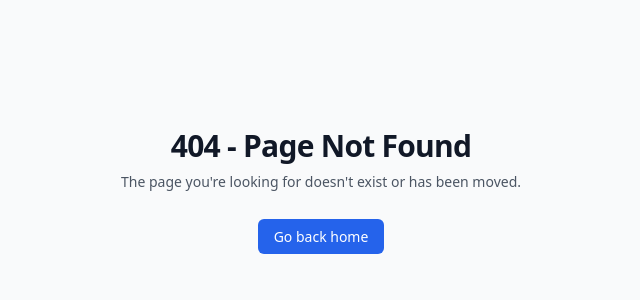
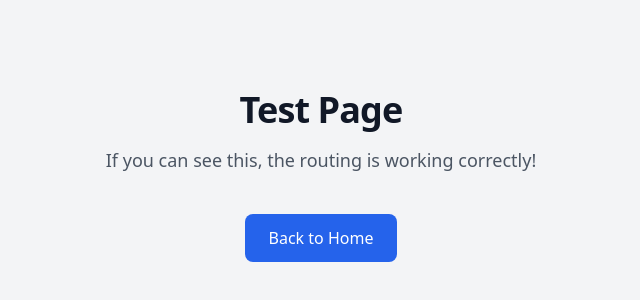
Before and after one commit to GreySilion/new.feedback.greysilicom.com, a Next.js app: page /test in a window 1280 px wide. Before the commit this address had no page. Shown: the part 224-524 px from the top of the page, without its empty margins (319-959 px from the left). Built offline with nearby package versions, Linux system fonts and the light colour scheme.

Commit message:
working o the loader spinner for landing page

```diff
--- a/next.config.js
+++ b/next.config.js
@@ -3,8 +3,8 @@ const nextConfig = {
   // Enable static exports for the standalone output
   output: 'standalone',
 
-  // Add trailing slash to help with static exports
-  trailingSlash: true,
+  // Remove trailing slash to prevent routing issues
+  trailingSlash: false,
 
   // Enable React strict mode
   reactStrictMode: true,
--- /dev/null
+++ b/src/app/ClientLayout.tsx
@@ -0,0 +1,46 @@
+'use client';
+
+import { usePathname, useSearchParams } from 'next/navigation';
+import { useEffect, useState } from 'react';
+import Loading from './loading';
+
+export default function ClientLayout({ children }: { children: React.ReactNode }) {
+  const pathname = usePathname();
+  const searchParams = useSearchParams();
+  const [isLoading, setIsLoading] = useState(true);
+
+  useEffect(() => {
+    // Set loading to false after initial render
+    const timer = setTimeout(() => {
+      setIsLoading(false);
+    }, 0);
+    return () => clearTimeout(timer);
+  }, []);
+
+  // Show loading state when route changes
+  useEffect(() => {
+    const handleStart = () => setIsLoading(true);
+    const handleComplete = () => {
+      const timer = setTimeout(() => {
+        setIsLoading(false);
+      }, 0);
+      return () => clearTimeout(timer);
+    };
+
+    // Set loading to false after the first render
+    handleComplete();
+
+    return () => {
+      // Cleanup
+    };
+  }, [pathname, searchParams]);
+
+  return (
+    <>
+      {isLoading && <Loading />}
+      <div className={isLoading ? 'opacity-0' : 'opacity-100 transition-opacity duration-300'}>
+        {children}
+      </div>
+    </>
+  );
+}
--- a/src/app/layout.tsx
+++ b/src/app/layout.tsx
@@ -2,6 +2,7 @@ import type { Metadata, Viewport } from 'next';
 import { Inter } from 'next/font/google';
 import './globals.css';
 import { Suspense } from 'react';
+import ClientLayout from './ClientLayout';
 import Loading from './loading';
 
 const inter = Inter({
@@ -34,11 +35,11 @@ export default function RootLayout({
 }>) {
   return (
     <html lang="en" className={`${inter.variable} font-sans`} suppressHydrationWarning>
-      <body className="min-h-screen bg-background font-sans antialiased">
+      <body className="min-h-screen bg-white font-sans antialiased">
         <Suspense fallback={<Loading />}>
-          <div className="relative flex min-h-screen flex-col">
+          <ClientLayout>
             {children}
-          </div>
+          </ClientLayout>
         </Suspense>
       </body>
     </html>
--- a/src/app/loading.tsx
+++ b/src/app/loading.tsx
@@ -1,11 +1,32 @@
-                                                                            export default function Loading() {
+'use client';
+
+import { useEffect, useState } from 'react';
+
+export default function Loading() {
+  const [isVisible, setIsVisible] = useState(false);
+
+  // This ensures the loading state is shown immediately on the client
+  useEffect(() => {
+    setIsVisible(true);
+  }, []);
+
+  if (!isVisible) {
+    return null;
+  }
+
   return (
-    <div className="flex flex-col items-center justify-center min-h-screen space-y-4">
+    <div className="fixed inset-0 z-50 flex flex-col items-center justify-center min-h-screen bg-white">
       <div className="relative">
         <div className="w-16 h-16 border-4 border-gray-200 rounded-full"></div>
-        <div className="absolute top-0 left-0 w-16 h-16 border-4 border-t-primary border-r-transparent border-b-transparent border-l-transparent rounded-full animate-spin"></div>
+        <div
+          className="absolute top-0 left-0 w-16 h-16 border-4 border-t-primary border-r-transparent border-b-transparent border-l-transparent rounded-full animate-spin"
+          style={{
+            borderTopColor: 'hsl(222.2, 47.4%, 11.2%)', // Using a darker color for better visibility
+            borderWidth: '4px',
+          }}
+        ></div>
       </div>
-      <p className="text-gray-600 text-lg font-medium">Hold on, Loading your page...</p>
+      <p className="mt-4 text-gray-600 text-lg font-medium animate-pulse">Loading your page...</p>
     </div>
   );
 }
--- a/src/app/page.tsx
+++ b/src/app/page.tsx
@@ -6,10 +6,17 @@ import { motion } from 'framer-motion';
 import Link from 'next/link';
 
 // Import components
-import FAQ from './components/FAQ/FAQ';
-import HowItWorks from './components/HowItWorks/HowItWorks';
-import PricingPlans from '@/components/PricingPlans';
-import TrustedBy from './components/TrustedBy/TrustedBy';
+const FAQ = dynamic(() => import('./components/FAQ/FAQ'), { ssr: false });
+const HowItWorks = dynamic(() => import('./components/HowItWorks/HowItWorks'), { ssr: false });
+const PricingPlans = dynamic(() => import('@/components/PricingPlans'), { ssr: false });
+const TrustedBy = dynamic(() => import('./components/TrustedBy/TrustedBy'), { ssr: false });
+
+// Loading component for Suspense fallback
+const LoadingFallback = () => (
+  <div className="min-h-screen flex items-center justify-center">
+    <div className="animate-spin rounded-full h-12 w-12 border-t-2 border-b-2 border-primary"></div>
+  </div>
+);
 
 // Dynamically import components with no SSR to avoid hydration mismatches
 const Navbar = dynamic(() => import('./components/Navbar/Navbar'), {
@@ -71,13 +78,12 @@ const Footer = dynamic(() => import('./components/Footer/Footer'), {
   ),
 });
 
-export default function Home() {
+function HomeContent() {
   return (
     <div className="min-h-screen flex flex-col bg-white">
       <Navbar />
 
       <main className="flex-grow">
-        <Suspense fallback={null}>
         <Hero />
 
         <TrustedBy />
@@ -98,13 +104,19 @@ export default function Home() {
                 Get valuable insights from your customers with our easy-to-use feedback system
               </p>
             </div>
+            <Suspense fallback={<LoadingFallback />}>
               <HowItWorks />
+            </Suspense>
           </div>
         </motion.section>
 
+        <Suspense fallback={<LoadingFallback />}>
           <PricingPlans />
+        </Suspense>
 
+        <Suspense fallback={<LoadingFallback />}>
           <FAQ />
+        </Suspense>
 
         <section className="bg-gradient-to-r from-blue-600 to-indigo-600 text-white py-16 md:py-24">
           <div className="container mx-auto px-4 text-center">
@@ -128,10 +140,17 @@ export default function Home() {
             </div>
           </div>
         </section>
-        </Suspense>
       </main>
 
       <Footer />
     </div>
   );
 }
+
+export default function Home() {
+  return (
+    <Suspense fallback={<LoadingFallback />}>
+      <HomeContent />
+    </Suspense>
+  );
+}
--- /dev/null
+++ b/src/app/test/page.tsx
@@ -0,0 +1,20 @@
+'use client';
+
+export default function TestPage() {
+  return (
+    <div className="min-h-screen flex items-center justify-center bg-gray-100">
+      <div className="text-center">
+        <h1 className="text-4xl font-bold text-gray-900 mb-4">Test Page</h1>
+        <p className="text-lg text-gray-600">
+          If you can see this, the routing is working correctly!
+        </p>
+        <a
+          href="/"
+          className="mt-6 inline-block px-6 py-3 bg-blue-600 text-white rounded-lg hover:bg-blue-700 transition-colors"
+        >
+          Back to Home
+        </a>
+      </div>
+    </div>
+  );
+}
```
Lines whose indentation alone changed are shown as unchanged.
